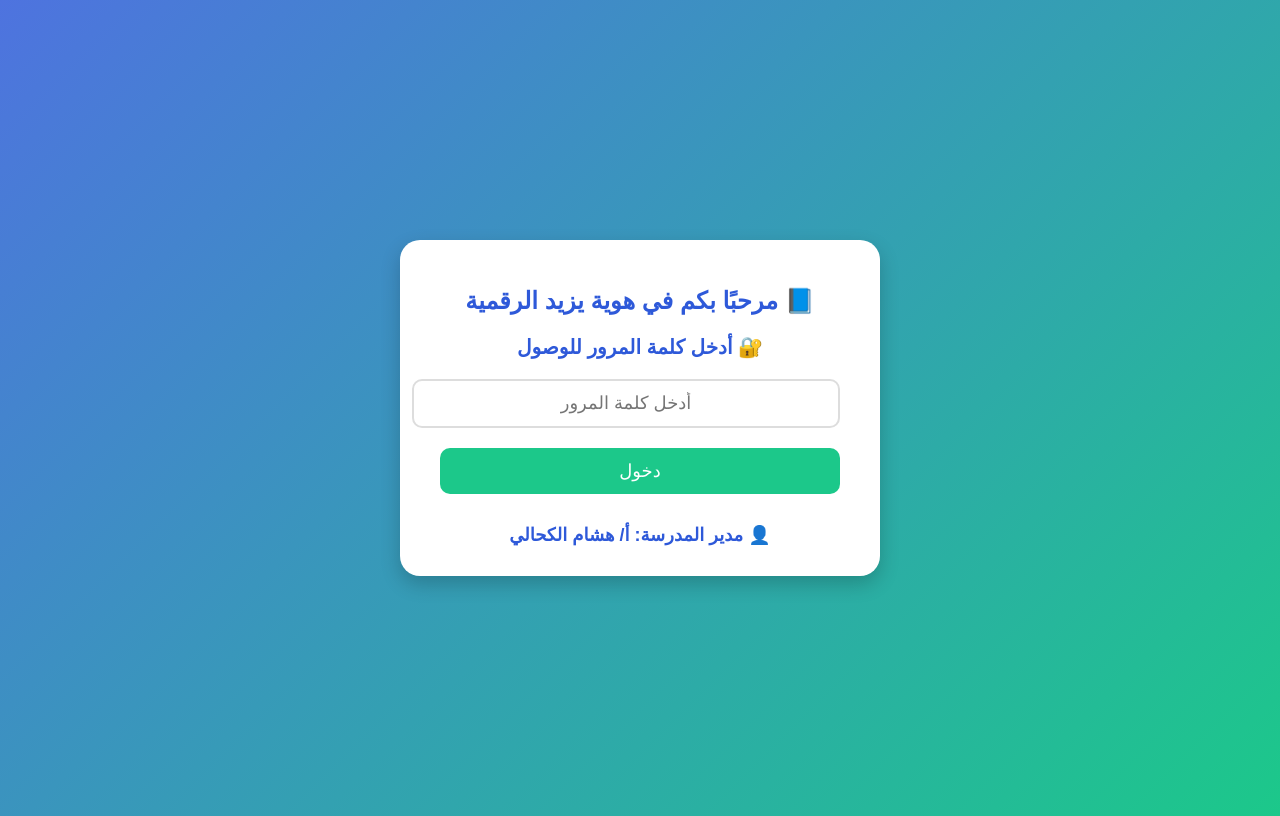
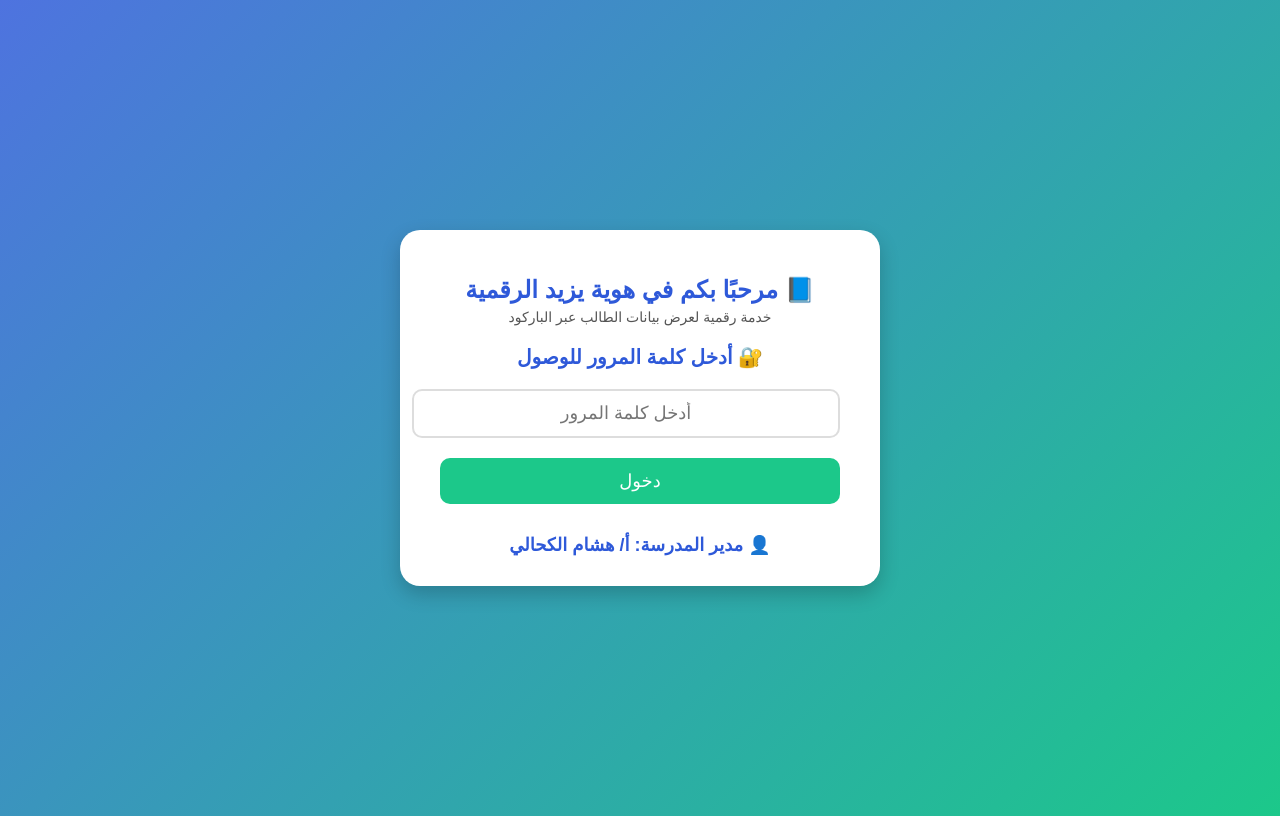
Before and after one commit to abdelfttah5/password-page, a plain HTML site: page index.html in a window 1280 px wide. Drawn offline with Linux system fonts and the light colour scheme.

Commit message:
Update index.html

```diff
--- a/index.html
+++ b/index.html
@@ -26,6 +26,11 @@
   h1 {
     font-size: 24px;
     color: #2e59d9;
+    margin-bottom: 5px;
+  }
+  .subtext {
+    font-size: 14px;
+    color: #555;
     margin-bottom: 20px;
   }
   h2 {
@@ -72,6 +77,7 @@
 <body>
   <div class="container">
     <h1>📘 مرحبًا بكم في هوية يزيد الرقمية</h1>
+    <div class="subtext">خدمة رقمية لعرض بيانات الطالب عبر الباركود</div>
     <h2>🔐 أدخل كلمة المرور للوصول</h2>
     <input type="password" id="password" placeholder="أدخل كلمة المرور" />
     <button onclick="checkPassword()">دخول</button>
```
